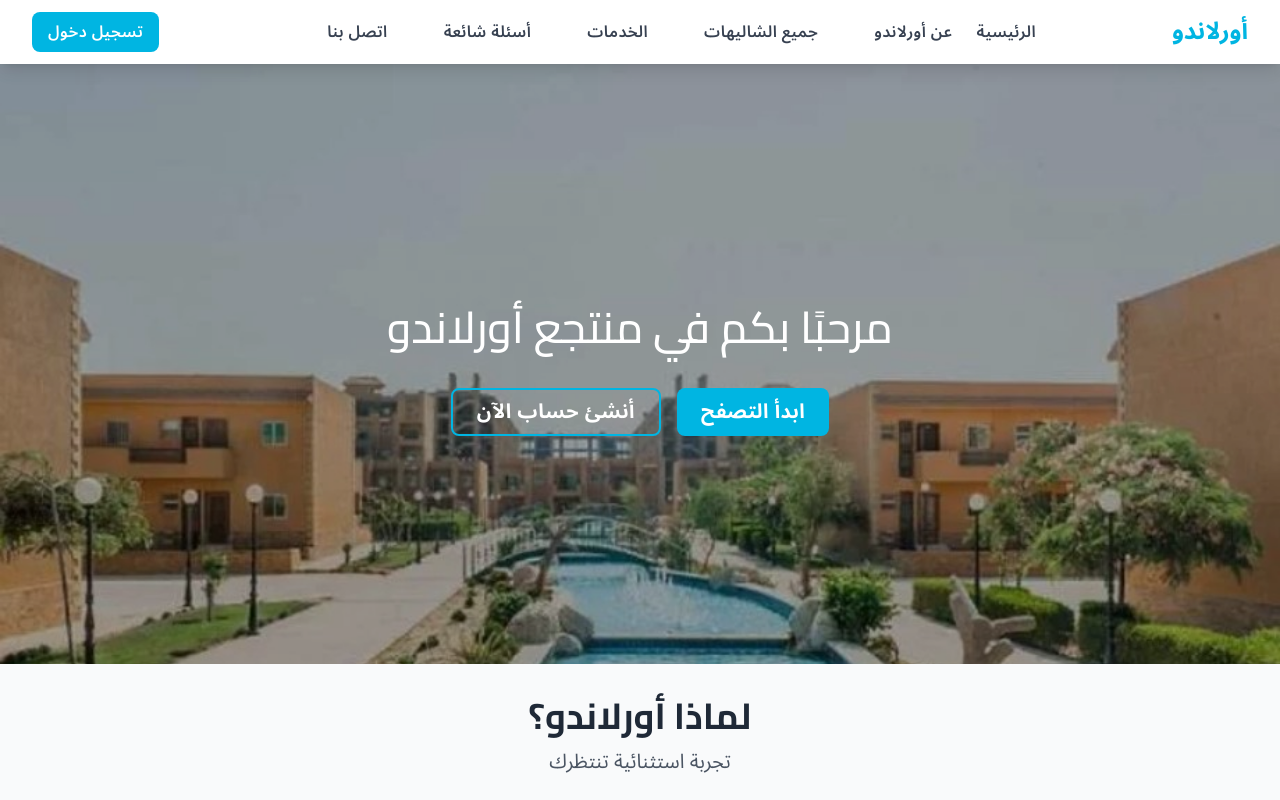
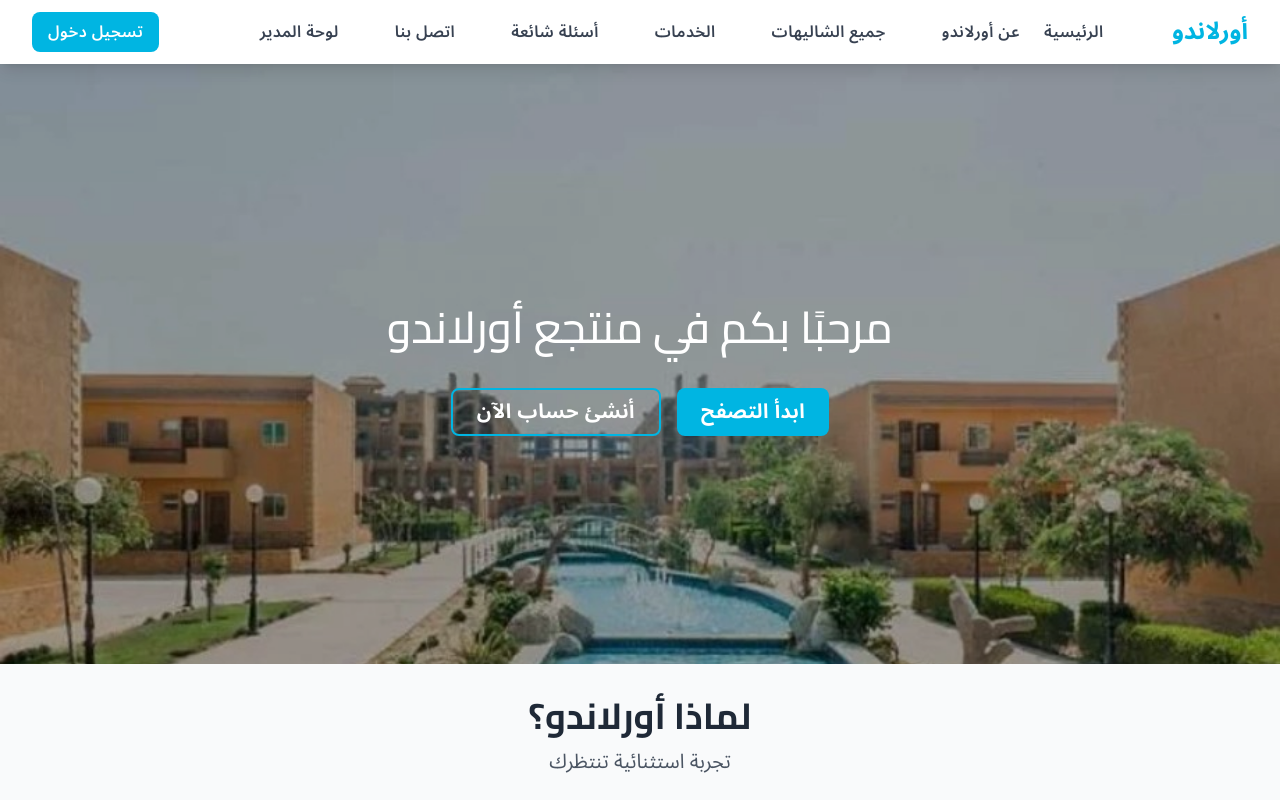
Before and after one commit to Debuty/Orlando, a React (Vite) app: page / in a window 1280 px wide. Shown: the top 800 px of the page. Built offline with nearby package versions, Linux system fonts and the light colour scheme.

Commit message:
Add link for Dash

```diff
--- a/src/modules/layout/components/Header/Header.tsx
+++ b/src/modules/layout/components/Header/Header.tsx
@@ -183,6 +183,9 @@
             <Link to="/contact" onClick={handleLinkClick} className={linkClasses}>
               اتصل بنا
             </Link>
+            <Link to="/dashboard" onClick={handleLinkClick} className={linkClasses}>
+              لوحة المدير
+            </Link>
           </div>
 
           {/* Auth Buttons */}
@@ -214,6 +217,7 @@
                 <MobileNavLink to="/services" onClick={handleLinkClick}>الخدمات</MobileNavLink>
                 <MobileNavLink to="/faq" onClick={handleLinkClick}>أسئلة شائعة</MobileNavLink>
                 <MobileNavLink to="/contact" onClick={handleLinkClick}>اتصل بنا</MobileNavLink>
+                <MobileNavLink to="/dashboard" onClick={handleLinkClick}>لوحة المدير</MobileNavLink>
 
                 <motion.div variants={menuItemVariants}>
                   <Link
```
